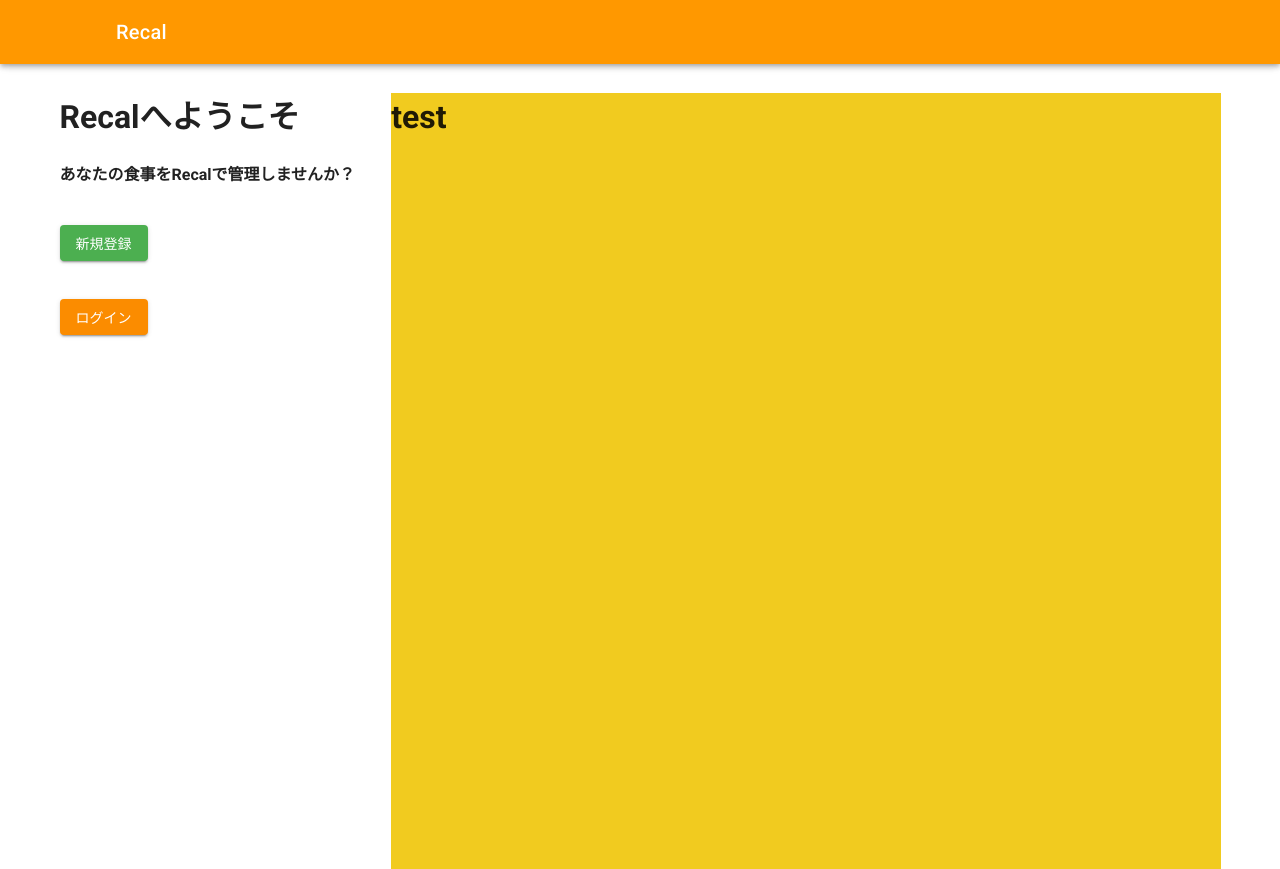
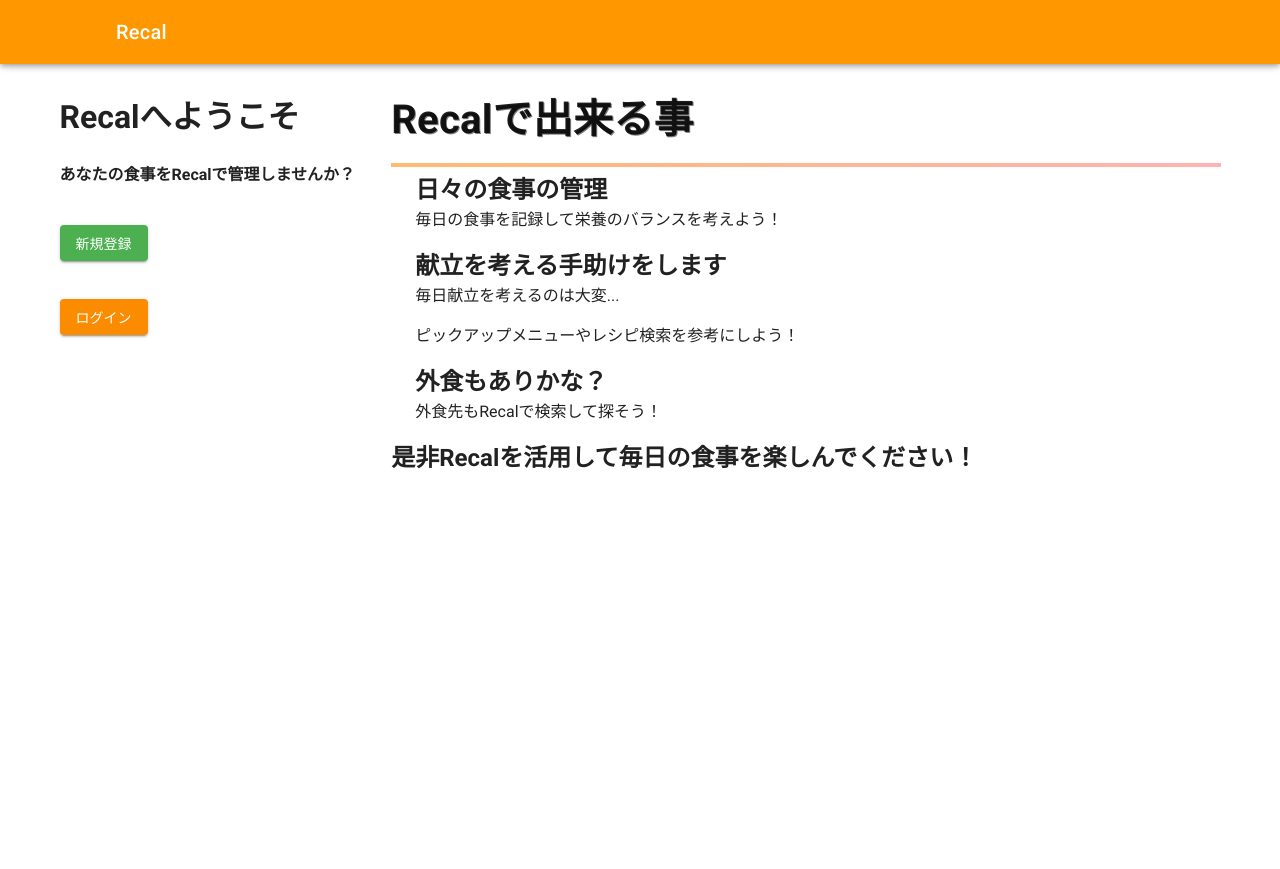
Before and after one commit to shiropt/recal, a Vue app: page / in a window 1280 px wide. Built offline with nearby package versions, Linux system fonts and the light colour scheme.

Commit message:
トップページデザイン追加

```diff
--- a/src/views/Auth/Signin.vue
+++ b/src/views/Auth/Signin.vue
@@ -83,4 +83,16 @@ import firebase from 'firebase'
   width: 90%;
   margin: 0 auto;
 }
+h1 {
+  position: relative;
+  padding: 0.25em 0;
+  text-shadow: 1px 1px 0 rgba(0,0,0,.5);
+}
+h1:after {
+  content: "";
+  display: block;
+  height: 4px;
+  background: -webkit-linear-gradient(to right, rgb(255, 186, 115), #ffb2b2);
+  background: linear-gradient(to right, rgb(255, 186, 115), #ffb2b2);
+}
 </style>
--- a/src/views/Auth/Signup.vue
+++ b/src/views/Auth/Signup.vue
@@ -100,4 +100,16 @@ import {dbUsers} from "@/db"
   width: 90%;
   margin: 0 auto;
 }
+h1 {
+  position: relative;
+  padding: 0.25em 0;
+  text-shadow: 1px 1px 0 rgba(0,0,0,.5);
+}
+h1:after {
+  content: "";
+  display: block;
+  height: 4px;
+  background: -webkit-linear-gradient(to right, rgb(255, 186, 115), #ffb2b2);
+  background: linear-gradient(to right, rgb(255, 186, 115), #ffb2b2);
+}
 </style>
--- a/src/views/Authentication.vue
+++ b/src/views/Authentication.vue
@@ -22,8 +22,26 @@
 
        <div class="main">
          <router-view></router-view>
-           <div v-if="initialAccess" class="test">
-             <h1>test</h1>
+           <div v-if="initialAccess">
+             <div class="title">
+             <h1>Recalで出来る事</h1>
+             </div>
+             <ul>
+               <li>
+                 <h2>日々の食事の管理</h2>
+                 <p>毎日の食事を記録して栄養のバランスを考えよう！</p>
+               </li>
+               <li>
+                 <h2>献立を考える手助けをします</h2>
+                 <p>毎日献立を考えるのは大変...</p>
+                 <p>ピックアップメニューやレシピ検索を参考にしよう！</p>
+               </li>
+               <li>
+                 <h2>外食もありかな？</h2>
+                 <p>外食先もRecalで検索して探そう！</p>
+               </li>
+             </ul>
+             <h2>是非Recalを活用して毎日の食事を楽しんでください！</h2>
            </div>
 
        </div>
@@ -50,6 +68,18 @@
   }
 </script>
 <style scoped>
+ .title {
+  position: relative;
+  padding: 0.25em 0;
+  text-shadow: 1px 1px 0 rgba(0,0,0,.5);
+}
+.title:after {
+  content: "";
+  display: block;
+  height: 4px;
+  background: -webkit-linear-gradient(to right, rgb(255, 186, 115), #ffb2b2);
+  background: linear-gradient(to right, rgb(255, 186, 115), #ffb2b2);
+}
 .container{
   display: flex;
   width: 100%;
@@ -67,8 +97,10 @@
   height: 100%;
 }
 .test{
-  background: rgb(241, 203, 31);
   height: 100%;
 }
+li{
 
+list-style: none;
+}
 </style>
--- a/src/views/Search.vue
+++ b/src/views/Search.vue
@@ -16,7 +16,7 @@
 
   </div>
    <router-view></router-view>
-   <Rank />
+   <Rank v-if="searchTop"/>
   </div>
   <div class="right">
    <List class="list"/>
@@ -42,10 +42,19 @@ components:{
 data(){
   return{
     user: firebase.auth().currentUser,
-    today:null
+    today:null,
+    searchTop:true
   }
 },
 methods:{
+  createSearchTop(){
+    if(this.$route.path==="/search"){
+          this.searchTop=true;
+        }else{
+          this.searchTop=false;
+        }
+
+  },
   getToday(){
     const date = new Date()
     const y = date.getFullYear()
@@ -82,6 +91,9 @@ methods:{
 created(){
   this.$store.dispatch("fetchMenu")
 },
+watch:{
+      '$route': 'createSearchTop'
+    }
 
 }
 </script>
```
